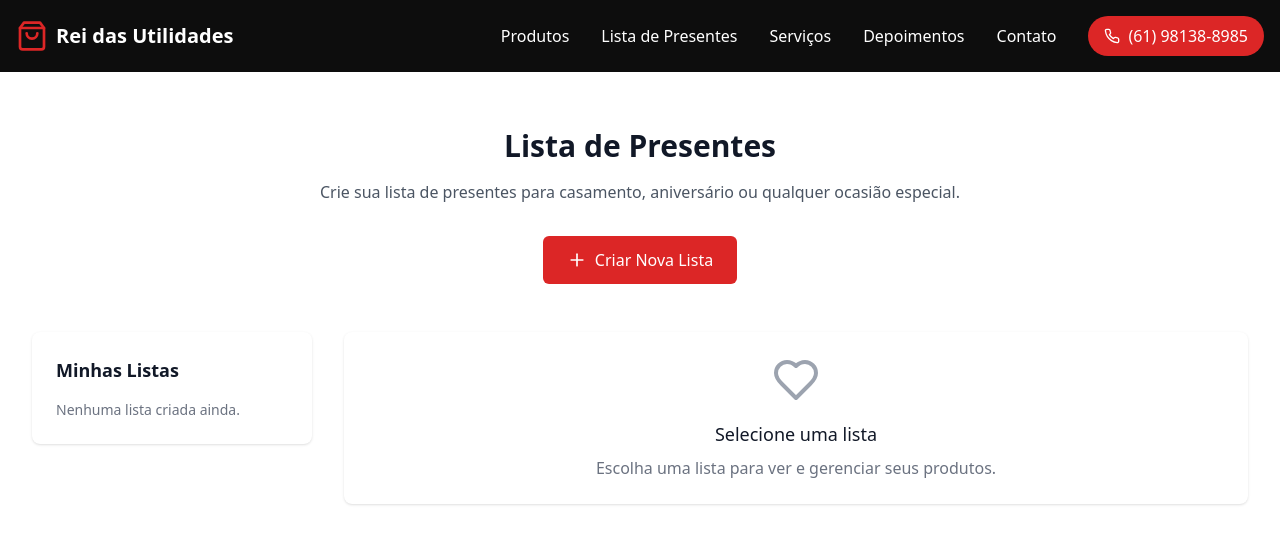
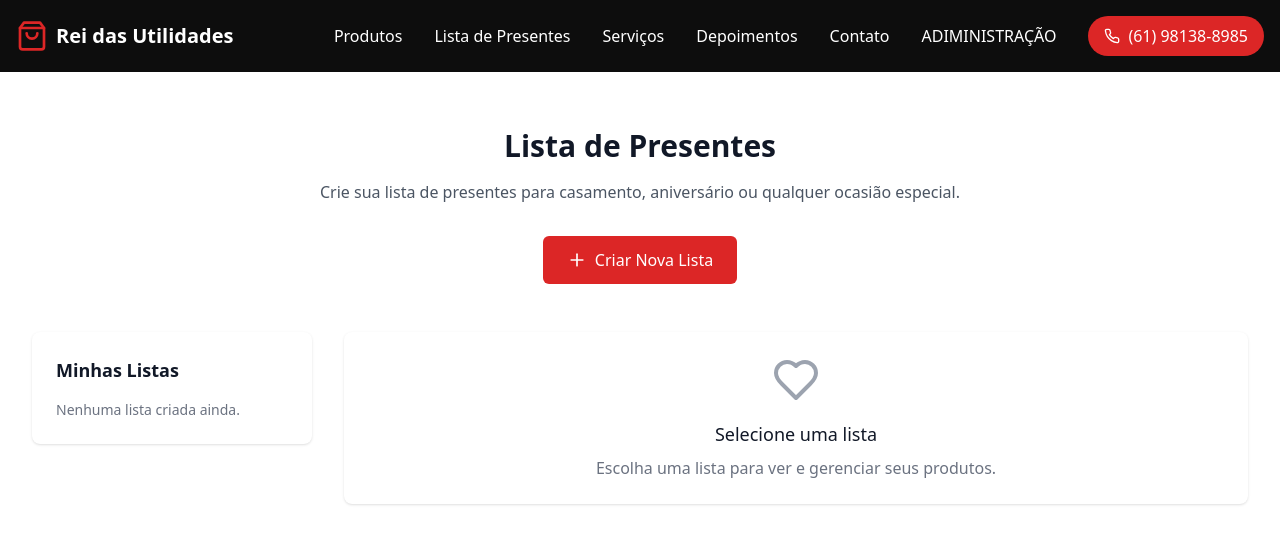
Before and after one commit to CaioFeva/reidasutilidades, a React (Vite) app: page /lista-presentes in a window 1280 px wide. Shown: the top 544 px of the page. Built offline with nearby package versions, Linux system fonts and the light colour scheme.

Commit message:
teste botao

```diff
--- a/src/components/Header.tsx
+++ b/src/components/Header.tsx
@@ -32,6 +32,7 @@ export default function Header() {
             >
               Lista de Presentes
             </Link>
+
             <a href="#servicos" className="hover:text-red-500 transition">
               Serviços
             </a>
@@ -41,6 +42,12 @@ export default function Header() {
             <a href="#contato" className="hover:text-red-500 transition">
               Contato
             </a>
+            <Link
+              to="/admin"
+              className="hover:text-red-500 transition"
+            >
+              ADIMINISTRAÇÃO
+            </Link>
             <a
               href="tel:+5561981388985"
               className="flex items-center space-x-2 bg-red-600 px-4 py-2 rounded-full hover:bg-red-700 transition"
```
